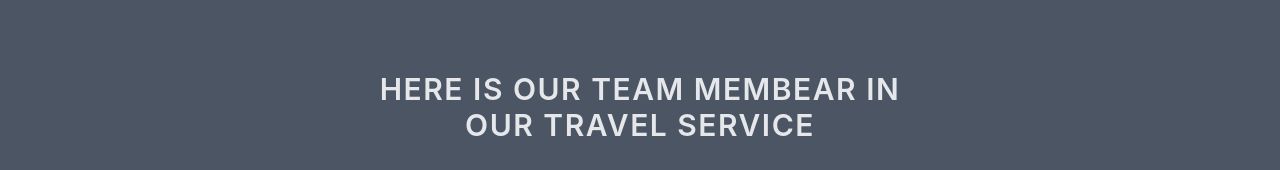
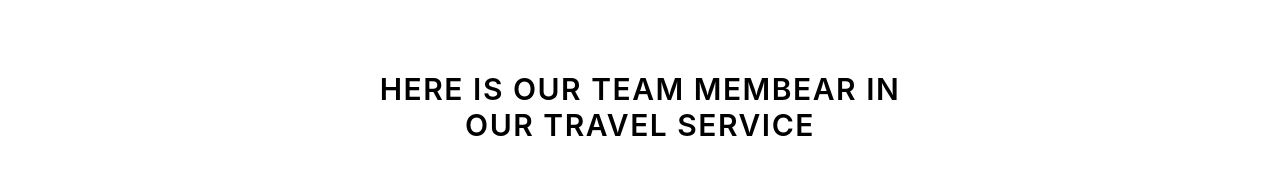
Before and after one commit to nazmuldeep/travel-service-client--site, a React (Create React App) app: page / in a window 1280 px wide. Shown: the part 630-800 px from the top of the page. Built offline with nearby package versions, Linux system fonts and the light colour scheme; no server answers.

Commit message:
UI design updated

```diff
--- a/src/Pages/About/About.js
+++ b/src/Pages/About/About.js
@@ -6,7 +6,7 @@ const About = () => {
     return (
         <div className="px-4 py-16 mx-auto sm:max-w-xl md:max-w-full lg:max-w-screen-xl md:px-24 lg:px-8 lg:py-20">
             <div className="mx-auto mb-10 lg:max-w-xl sm:text-center">
-                <p className="inline-block px-3 py-px mb-4 text-3xl font-semibold tracking-wider text-gray-200  uppercase rounded-full bg-teal-accent-400">
+                <p className="inline-block px-3 py-px mb-4 text-3xl font-semibold tracking-wider text-black  uppercase rounded-full bg-teal-accent-400">
                     Here is our team membear in our travel service
                 </p>
                 <p className="text-base text-white md:text-lg">
--- a/src/Pages/Home/Home.js
+++ b/src/Pages/Home/Home.js
@@ -7,7 +7,7 @@ import HeaderServices from './HeaderServices/HeaderServices';
 
 const Home = () => {
     return (
-        <div className='bg-gray-600'>
+        <div className='bg-white'>
             <Banner></Banner>
             <HeaderServices></HeaderServices>
             <Gallery></Gallery>
```
